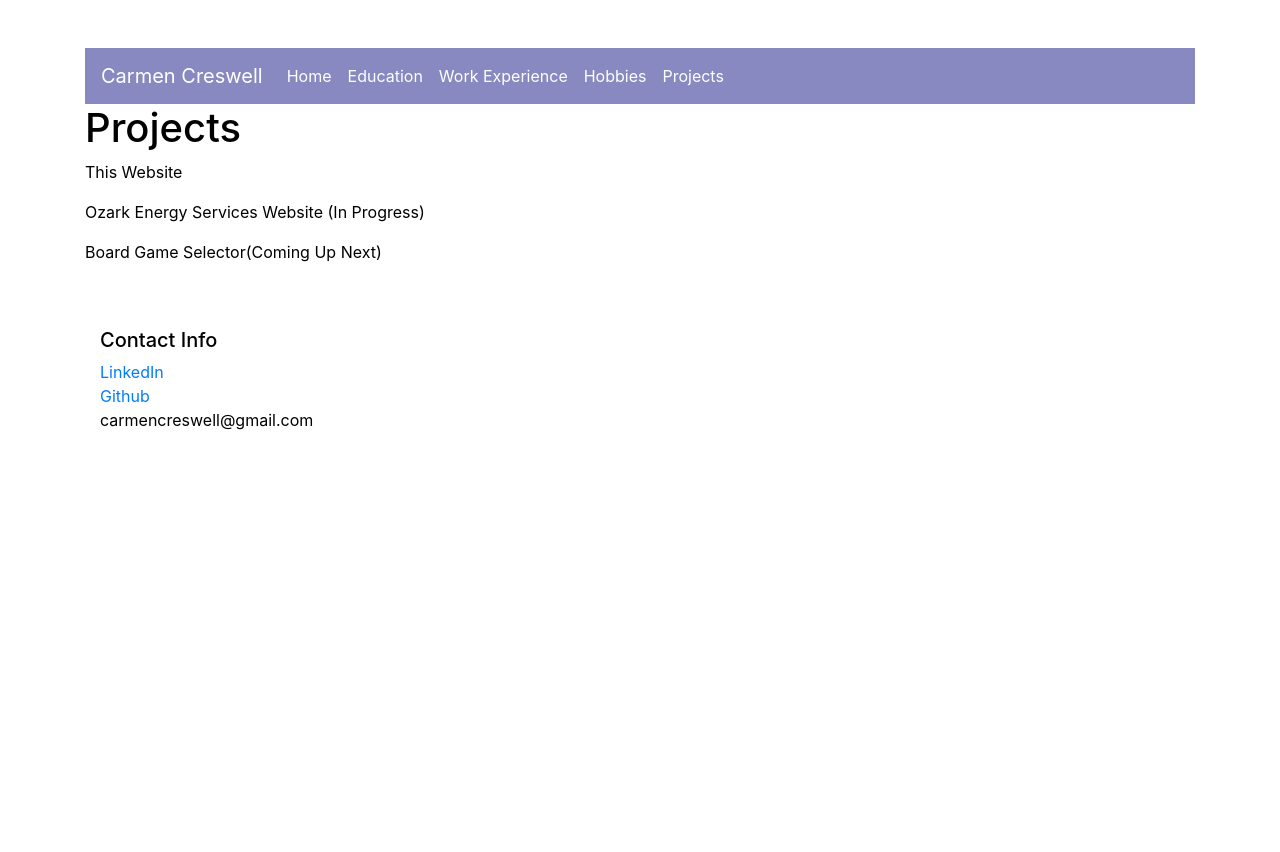
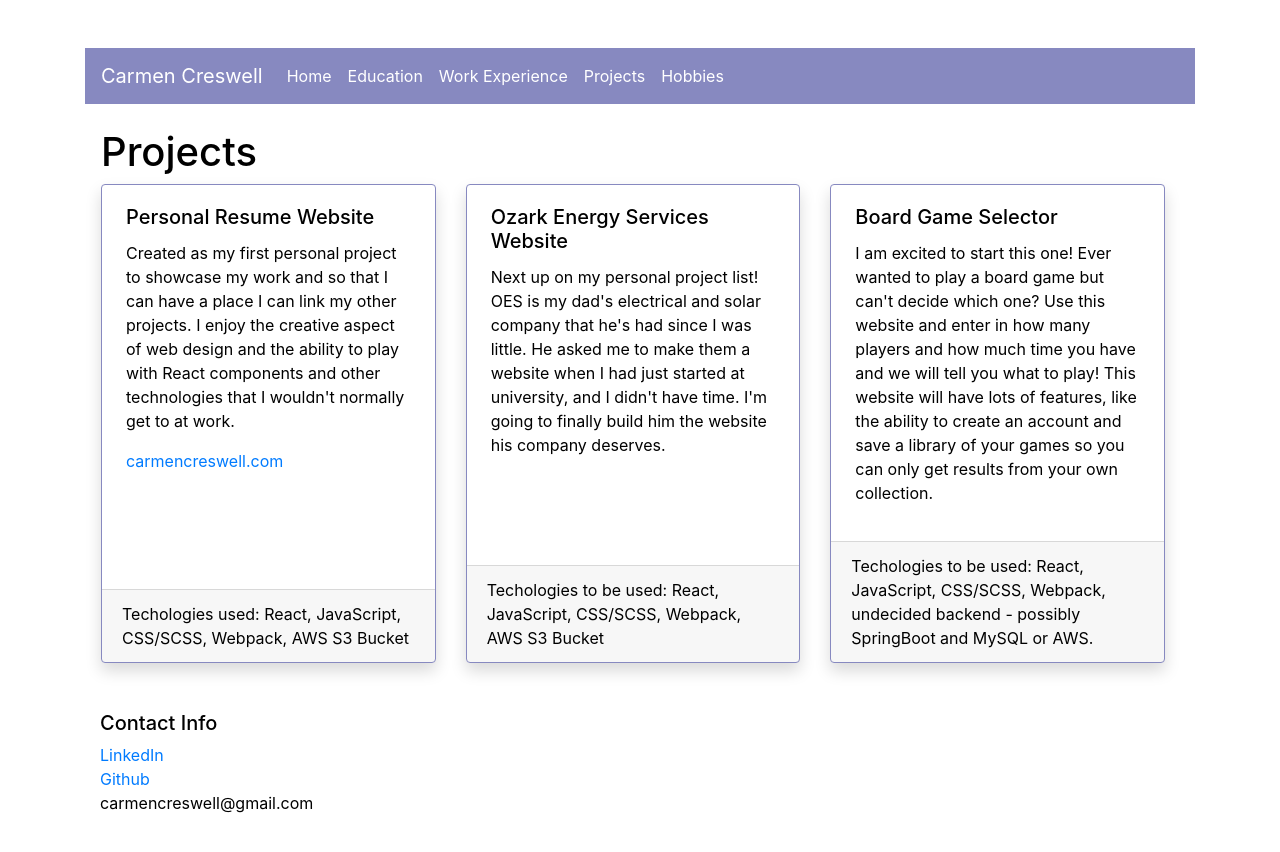
Before and after one commit to ccreswell97/CarmenCreswellWebsite, a React (Create React App) app: page /projects in a window 1280 px wide. Shown: the top 852 px of the page. Before the commit the page ends 800 px from the top, so only its background shows below. Built offline with nearby package versions, Linux system fonts and the light colour scheme.

Commit message:
Add content to projects page

```diff
--- a/src/components/AppNav.jsx
+++ b/src/components/AppNav.jsx
@@ -11,8 +11,8 @@ export function AppNav() {
                 <Nav.Link href="/home">Home</Nav.Link>
                 <Nav.Link href="/education">Education</Nav.Link>
                 <Nav.Link href="/work">Work Experience</Nav.Link>
+                <Nav.Link href="/projects">Projects</Nav.Link>
                 <Nav.Link href="/hobbies">Hobbies</Nav.Link>
-                <Nav.Link href="/projects">Projects</Nav.Link>
             </Nav>
             </Navbar.Collapse>
         </Navbar>
--- a/src/pages/Education.jsx
+++ b/src/pages/Education.jsx
@@ -8,7 +8,7 @@ export function Education() {
                 <div className="pt-4">
                     <Card className="bg-white shadow">
                         <Card.Body className="text-center">
-                            <h4 className="text-black">Bachelor's of Science, Computer Science</h4>
+                            <h4 className="text-black">Bachelor of Science, Computer Science</h4>
                             <h6 className="text-black">Missouri State University</h6>
                             <Card.Text>
                                 <ul className="text-black text-left pt-2">
--- a/src/pages/Hobbies.jsx
+++ b/src/pages/Hobbies.jsx
@@ -1,8 +1,12 @@
+import {Container} from 'react-bootstrap';
+
 export function Hobbies() {
     return (
-        <div>
-            <h1>Hobbies</h1>
-            <p>Knitting and Crochet</p>
-        </div>
+        <Container className="pt-4 pl-0">
+            <Container className="pl-3">
+                <h1>Hobbies</h1>
+                <p>Knitting and Crochet</p>
+            </Container>
+        </Container>
     );
 }
--- a/src/pages/Projects.jsx
+++ b/src/pages/Projects.jsx
@@ -1,12 +1,53 @@
-import {Container, Card} from 'react-bootstrap';
+import {Container, Card, CardDeck} from 'react-bootstrap';
 
 export function Projects() {
     return (
-        <div>
-            <h1>Projects</h1>
-            <p>This Website</p>
-            <p>Ozark Energy Services Website (In Progress)</p>
-            <p>Board Game Selector(Coming Up Next)</p>
-        </div>
+        <Container className="pt-4 pl-0">
+            <Container className="pl-3">
+                <h1>Projects</h1>
+                <CardDeck>
+
+                    <Card className="bg-white shadow" border="primary">
+                        <Card.Body className="pl-4">
+                            <Card.Title className="">Personal Resume Website</Card.Title>
+                            <Card.Text>
+                                <p>Created as my first personal project to showcase my work and so that I can have a place I can link my other projects. I enjoy the creative aspect of web design and the ability to play with React components and other technologies that I wouldn't normally get to at work.</p>
+                            </Card.Text>
+                            <Card.Link target="_blank" rel="noreferrer" href="https://carmencreswell.com">
+                                carmencreswell.com
+                            </Card.Link>
+                        </Card.Body>
+                        <Card.Footer>
+                            Techologies used: React, JavaScript, CSS/SCSS, Webpack, AWS S3 Bucket
+                        </Card.Footer>
+                    </Card>
+
+                    <Card className="bg-white shadow" border="primary">
+                        <Card.Body className="pl-4">
+                            <Card.Title className="">Ozark Energy Services Website</Card.Title>
+                            <Card.Text>
+                                <p>Next up on my personal project list! OES is my dad's electrical and solar company that he's had since I was little. He asked me to make them a website when I had just started at university, and I didn't have time. I'm going to finally build him the website his company deserves.</p>
+                            </Card.Text>
+                        </Card.Body>
+                        <Card.Footer>
+                            Techologies to be used: React, JavaScript, CSS/SCSS, Webpack, AWS S3 Bucket
+                        </Card.Footer>
+                    </Card>
+
+                    <Card className="bg-white shadow" border="primary">
+                        <Card.Body className="pl-4">
+                            <Card.Title className="">Board Game Selector</Card.Title>
+                            <Card.Text>
+                                <p>I am excited to start this one! Ever wanted to play a board game but can't decide which one? Use this website and enter in how many players and how much time you have and we will tell you what to play! This website will have lots of features, like the ability to create an account and save a library of your games so you can only get results from your own collection.</p>
+                            </Card.Text>
+                        </Card.Body>
+                        <Card.Footer>
+                            Techologies to be used: React, JavaScript, CSS/SCSS, Webpack, undecided backend - possibly SpringBoot and MySQL or AWS.
+                        </Card.Footer>
+                    </Card>
+
+                </CardDeck>
+            </Container>
+        </Container>
     );
 }
```
